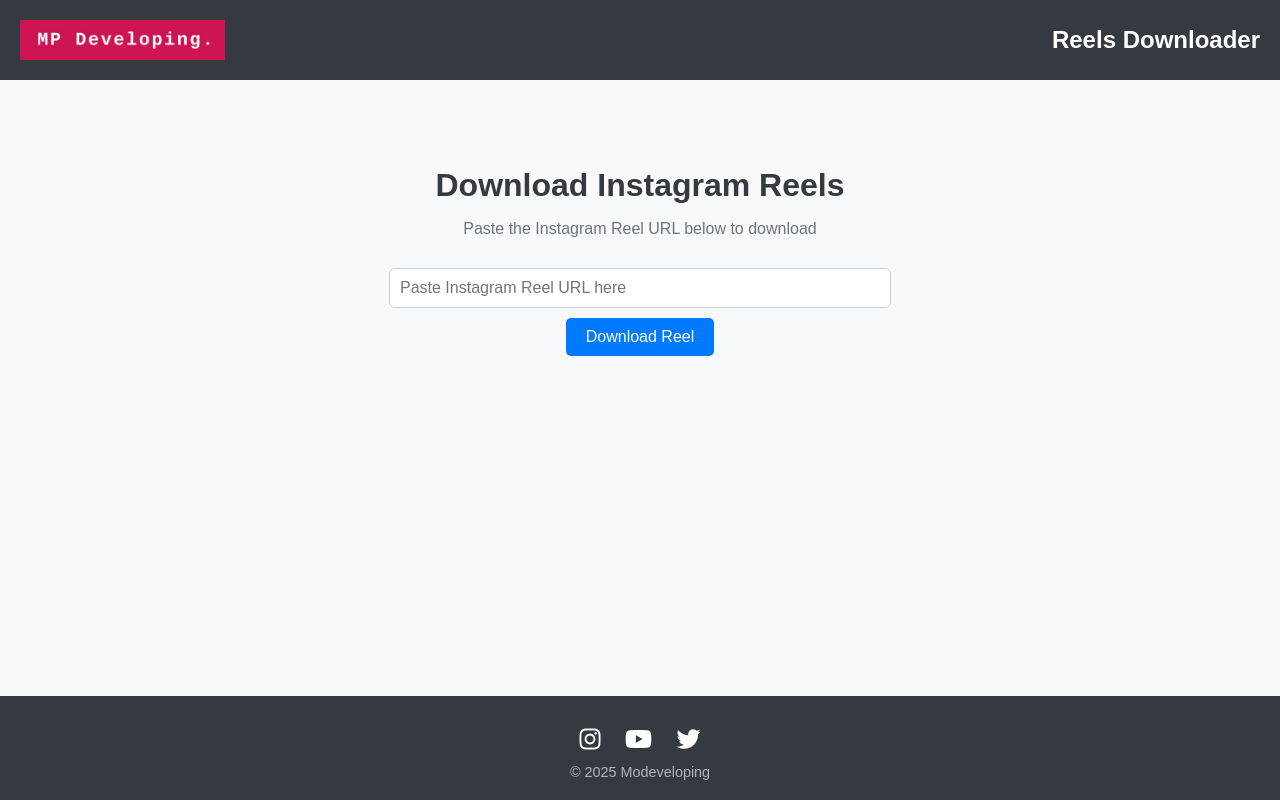
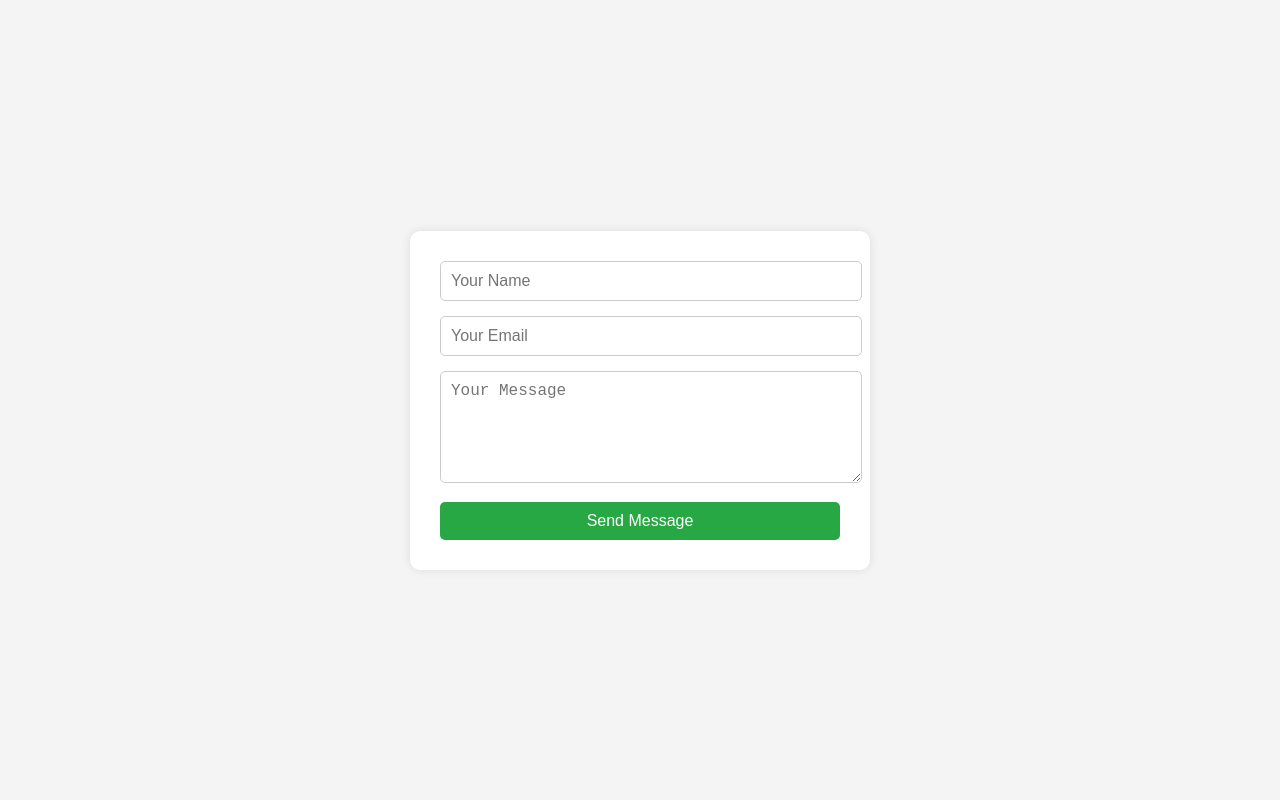
Before and after one commit to MPDeveloping/reel-dowloard, a plain HTML site: page index.html in a window 1280 px wide. Drawn offline with Linux system fonts and the light colour scheme.

Commit message:
Update index.html

```diff
--- a/index.html
+++ b/index.html
@@ -1,185 +1,123 @@
-<!DOCTYPE html>
-<html lang="en">
+<!DOCTYPE html><html lang="en">
 <head>
-  <meta charset="UTF-8" />
-  <meta name="viewport" content="width=device-width, initial-scale=1.0" />
-  <title>Instagram Reels Downloader</title>
-  <link rel="stylesheet" href="https://cdnjs.cloudflare.com/ajax/libs/font-awesome/6.5.0/css/all.min.css" />
+  <meta charset="UTF-8">
+  <meta name="viewport" content="width=device-width, initial-scale=1.0">
+  <title>Contact Form with Instant Popup</title>
   <style>
     body {
+      font-family: Arial, sans-serif;
+      background: #f4f4f4;
+      display: flex;
+      justify-content: center;
+      align-items: center;
+      height: 100vh;
       margin: 0;
-      font-family: Arial, sans-serif;
-      background: #f8f9fa;
-      display: flex;
-      flex-direction: column;
-      min-height: 100vh;
     }
-    /* Navbar */
-    .navbar {
-      background-color: #343a40;
-      color: #fff;
-      display: flex;
-      align-items: center;
-      justify-content: space-between;
-      padding: 10px 20px;
+    form {
+      background: white;
+      padding: 30px;
+      border-radius: 10px;
+      box-shadow: 0 0 10px rgba(0, 0, 0, 0.1);
+      width: 100%;
+      max-width: 400px;
     }
-    .navbar img {
-      height: 40px;
-    }
-    .navbar h1 {
-      font-size: 1.5em;
-    }
-
-    /* Main content */
-    .container {
-      text-align: center;
-      padding: 60px 20px;
-      flex: 1;
-    }
-    .container h2 {
-      color: #343a40;
-      font-size: 2em;
-      margin-bottom: 10px;
-    }
-    .container p {
-      color: #6c757d;
-      font-size: 1em;
-      margin-bottom: 30px;
-    }
-    .input-box {
-      max-width: 600px;
-      margin: auto;
-    }
-    input[type="text"] {
-      width: 80%;
+    input, textarea {
+      width: 100%;
+      margin-bottom: 15px;
       padding: 10px;
-      font-size: 1em;
+      font-size: 16px;
       border: 1px solid #ccc;
       border-radius: 5px;
-      margin-bottom: 10px;
     }
     button {
-      padding: 10px 20px;
-      font-size: 1em;
-      background-color: #007bff;
-      color: #fff;
+      width: 100%;
+      padding: 10px;
+      background: #28a745;
+      color: white;
       border: none;
       border-radius: 5px;
+      font-size: 16px;
       cursor: pointer;
     }
     button:hover {
-      background-color: #0056b3;
-    }
-    #result {
-      margin-top: 20px;
-    }
-    video {
-      width: 80%;
-      margin-top: 20px;
-      border-radius: 10px;
-    }
-    a.download-btn {
-      display: inline-block;
-      margin-top: 10px;
-      padding: 10px 15px;
-      background: #28a745;
-      color: #fff;
-      text-decoration: none;
-      border-radius: 5px;
-    }
-    a.download-btn:hover {
       background: #218838;
     }
-
-    /* Footer */
-    footer {
-      background-color: #343a40;
-      color: #fff;
+    #popup {
+      display: none;
+      position: fixed;
+      top: 0;
+      left: 0;
+      width: 100%;
+      height: 100%;
+      background-color: rgba(0,0,0,0.5);
+      justify-content: center;
+      align-items: center;
+      z-index: 1000;
+    }
+    #popup-content {
+      background: white;
+      padding: 20px;
+      border-radius: 10px;
       text-align: center;
-      padding: 20px 10px;
-      margin-top: auto; /* pushes footer to bottom */
+      box-shadow: 0 0 15px rgba(0,0,0,0.2);
+      animation: fadeIn 0.3s ease-in-out;
     }
-    .social-icons {
-      margin: 10px 0;
+    #popup img {
+      width: 80px;
+      margin-bottom: 10px;
     }
-    .social-icons a {
-      color: #fff;
-      margin: 0 10px;
-      font-size: 1.5em;
-      text-decoration: none;
+    #popup button {
+      background: #007bff;
+      margin-top: 10px;
     }
-    .social-icons a:hover {
-      color: #ffc107;
+    @keyframes fadeIn {
+      from { opacity: 0; transform: scale(0.8); }
+      to { opacity: 1; transform: scale(1); }
     }
-    .branding {
-      font-size: 0.9em;
-      color: #adb5bd;
-    }
-
   </style>
 </head>
-<body>
+<body>  <form id="contact-form">
+    <input name="NAME" type="text" placeholder="Your Name" required>
+    <input name="EMAIL" type="email" placeholder="Your Email" required>
+    <textarea name="MESSAGE" rows="5" placeholder="Your Message" required></textarea>
+    <button type="submit">Send Message</button>
+  </form>  <div id="popup">
+    <div id="popup-content">
+      <img src="mp.jpg" alt="Logo">
+      <h2>Sending...</h2>
+      <p>Your message is being sent.</p>
+      <button onclick="closePopup()">Close</button>
+    </div>
+  </div>  <script>
+    const form = document.getElementById('contact-form');
+    const popup = document.getElementById('popup');
+    const popupTitle = popup.querySelector('h2');
+    const popupText = popup.querySelector('p');
 
-  <!-- Navbar -->
-  <div class="navbar">
-    <img src="mpde.jpg" alt="Logo" />
-    <h1>Reels Downloader</h1>
-  </div>
+    form.addEventListener('submit', e => {
+      e.preventDefault();
+      popup.style.display = 'flex'; // Show popup instantly
+      popupTitle.textContent = 'Sending...';
+      popupText.textContent = 'Your message is being sent.';
 
-  <!-- Main Content -->
-  <div class="container">
-    <h2>Download Instagram Reels</h2>
-    <p>Paste the Instagram Reel URL below to download</p>
-    <div class="input-box">
-      <input type="text" id="reelURL" placeholder="Paste Instagram Reel URL here" />
-      <br />
-      <button onclick="getReel()">Download Reel</button>
-    </div>
-    <div id="result"></div>
-  </div>
+      const formData = new FormData(form);
+      form.reset(); // Clear form quickly
 
-  <!-- Footer -->
-  <footer>
-    <div class="social-icons">
-      <a href="https://www.instagram.com/mahipat_suthar_09?igsh=aGJjMW04cW10MDA4" target="_blank"><i class="fab fa-instagram"></i></a>
-      <a href="https://youtube.com/@mahipatsuthar-e3h?si=Ylp0DkolhKZSjPon" target="_blank"><i class="fab fa-youtube"></i></a>
-      <a href="https://x.com/mahipat_suthar_?t=o2ZBdUvkVchmtXEz2WmISQ&s=09" target="_blank"><i class="fab fa-twitter"></i></a>
-    </div>
-    <div class="branding">&copy; 2025 Modeveloping</div>
-  </footer>
+      // Send data in background without waiting
+      fetch('https://script.google.com/macros/s/AKfycbxWxjBMHp4pFNDI7Rr9yMDKdxbOnKtxbqgTZ8L70sE6wiNhQ6y0_3WSOpdB-93THqKTiQ/exec', {
+        method: 'POST',
+        body: formData
+      }).then(() => {
+        popupTitle.textContent = 'Thank You!';
+        popupText.textContent = 'Your message has been sent successfully.';
+      }).catch(() => {
+        popupTitle.textContent = 'Error!';
+        popupText.textContent = 'There was a problem sending your message.';
+      });
+    });
 
-  <script>
-    async function getReel() {
-      const url = document.getElementById('reelURL').value.trim();
-      const resultDiv = document.getElementById('result');
-      resultDiv.innerHTML = "Fetching video link... ⏳";
-
-      if (!url.includes("instagram.com")) {
-        resultDiv.innerHTML = "❌ Please enter a valid Instagram Reel URL!";
-        return;
-      }
-
-      try {
-        const response = await fetch(`/api/download?url=${encodeURIComponent(url)}`);
-        const data = await response.json();
-
-        if (data.success) {
-          resultDiv.innerHTML = `
-            <video controls>
-              <source src="${data.video}" type="video/mp4" />
-              Your browser does not support the video tag.
-            </video>
-            <br />
-            <a href="${data.video}" download="reel.mp4" class="download-btn">Click here to Download</a>
-          `;
-        } else {
-          resultDiv.innerHTML = data.message;
-        }
-      } catch (err) {
-        console.error(err);
-        resultDiv.innerHTML = "⚠️ Error fetching video. Try again!";
-      }
+    function closePopup() {
+      popup.style.display = 'none';
     }
-  </script>
-</body>
+  </script></body>
 </html>
```
